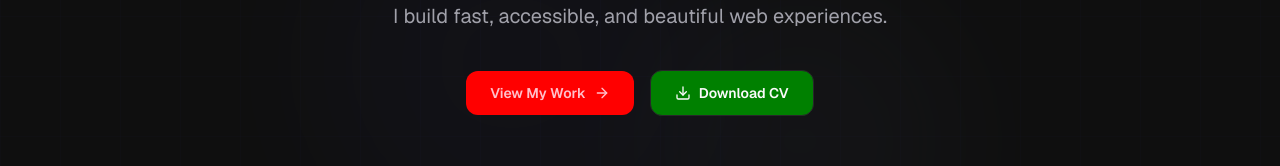
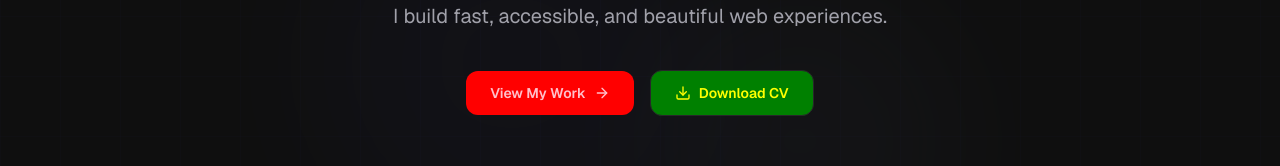
Before and after one commit to ranaasad01/atomic-build-a-modern-portfolio-website-with-da-798ce154, a Next.js app: page / in a window 1280 px wide. Shown: the part 344-510 px from the top of the page. Built offline with nearby package versions, Linux system fonts and the light colour scheme.

Commit message:
style: change Download CV button text color to yellow
Update the button styling to display text in yellow for better contrast against the green background.

```diff
--- a/app/globals.css
+++ b/app/globals.css
@@ -150,5 +150,6 @@ section#home > div:nth-child(2) > div:nth-child(1) > div:nth-child(5) > button:n
 }
 
 section#home > div:nth-child(2) > div:nth-child(1) > div:nth-child(5) > button:nth-child(2) {
+  color: yellow;
   background-color: green;
 }
--- a/components/sections/Hero.tsx
+++ b/components/sections/Hero.tsx
@@ -79,7 +79,7 @@ export function Hero() {
               View My Work
               <ArrowRight size={16} className="group-hover:translate-x-1 transition-transform" />
             </button>
-            <button onClick={() => handleScroll("contact")} className="btn-secondary group" style={{ backgroundColor: "green" }}>
+            <button onClick={() => handleScroll("contact")} className="btn-secondary group" style={{ backgroundColor: "green", color: "yellow" }}>
               <Download size={16} />
               Download CV
             </button>
```
